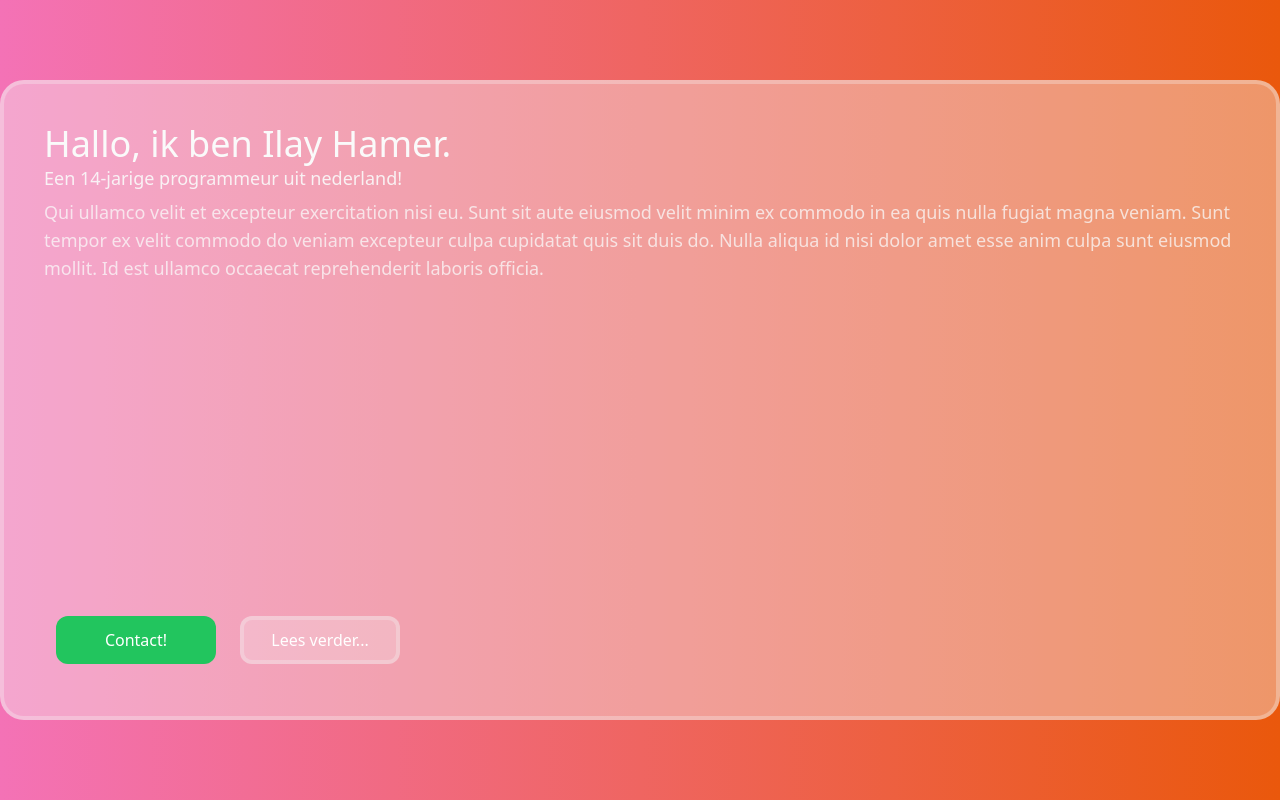
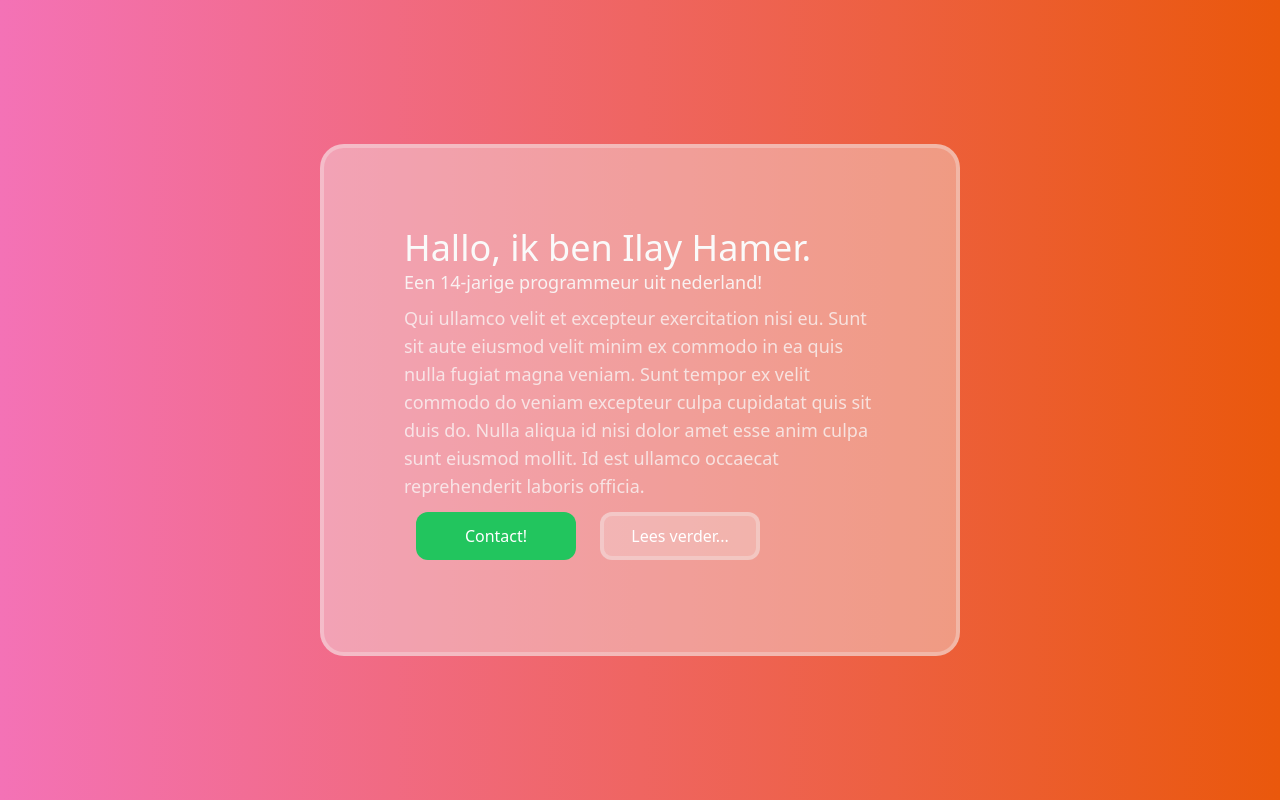
Before and after one commit to Bloepcode/ilayhamerSite, a React (Create React App) app: page / in a window 1280 px wide. Built offline with nearby package versions, Linux system fonts and the light colour scheme.

Commit message:
Fix bug with screen size

```diff
--- a/tailwind.config.js
+++ b/tailwind.config.js
@@ -1,8 +1,10 @@
 module.exports = {
   content: ["./src/**/*.{js,jsx,ts,tsx}"],
   theme: {
-    screens: {
-      esm: "440px",
+    extend: {
+      screens: {
+        esm: "440px",
+      },
     },
   },
   plugins: [],
```
